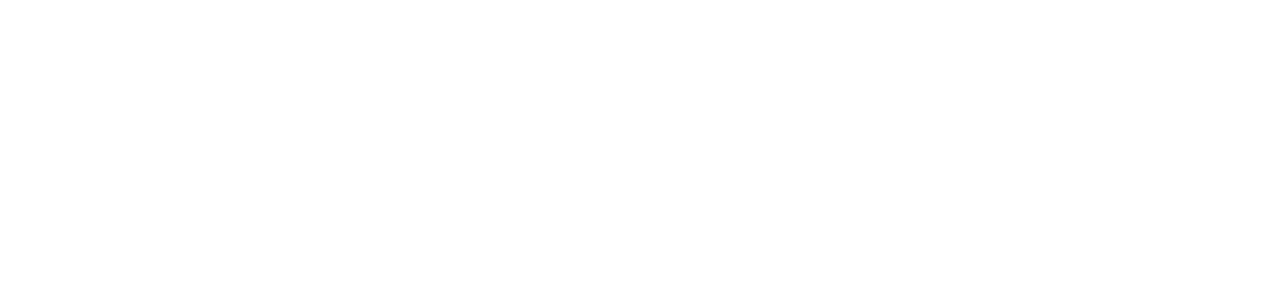
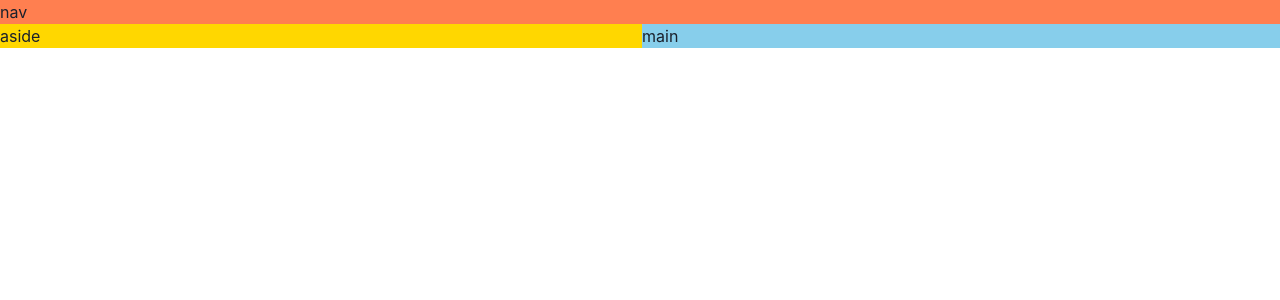
Before and after one commit to amin-mousavi/Game-Discovery-App, a React (Vite) app: page / in a window 1280 px wide. Shown: the top 300 px of the page. Built offline with nearby package versions, Linux system fonts and the light colour scheme.

Commit message:
Build a responsive layout

```diff
--- a/src/App.tsx
+++ b/src/App.tsx
@@ -1,5 +1,29 @@
+import { Grid, GridItem, Show } from "@chakra-ui/react";
+
 function App() {
-  return <></>;
+  return (
+    <>
+      <Grid
+        templateAreas={{
+          base: `"nav" "main"`,
+          lg: `"nav nav" "aside main"`,
+        }}
+      >
+        <GridItem area="nav" bg="coral">
+          nav
+        </GridItem>
+        <Show above="lg">
+          {" "}
+          <GridItem area="aside" bg="gold">
+            aside
+          </GridItem>
+        </Show>
+        <GridItem area="main" bg="skyblue">
+          main
+        </GridItem>
+      </Grid>
+    </>
+  );
 }
 
 export default App;
```
